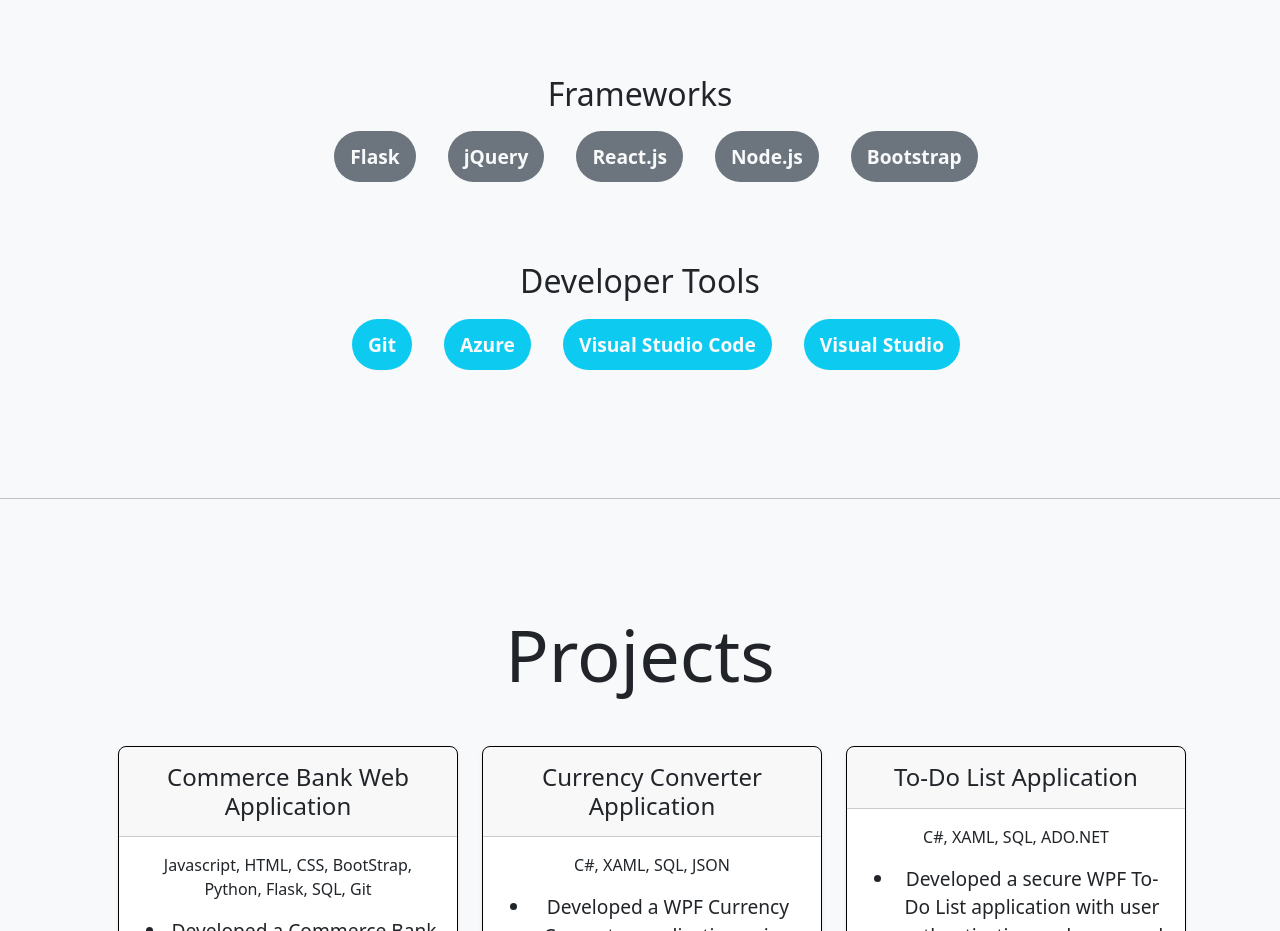
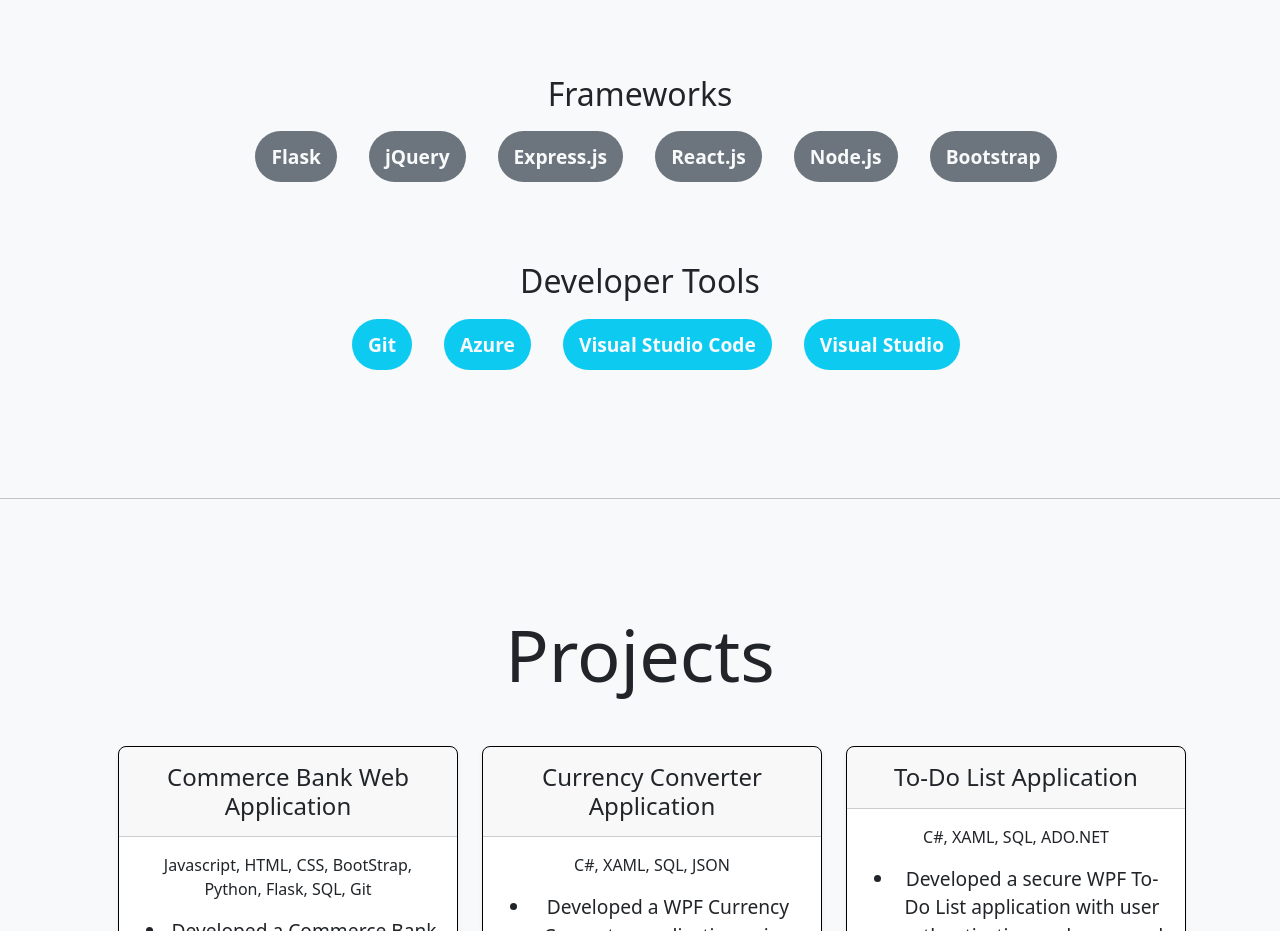
Before and after one commit to MoLife4L/Potrfolio, a plain HTML site: page index.html in a window 1280 px wide. Shown: the part 2740-3671 px from the top of the page. Drawn offline with nearby package versions, Linux system fonts and the light colour scheme.

Commit message:
Update index.html

```diff
--- a/index.html
+++ b/index.html
@@ -201,6 +201,7 @@
           <ul class="d-flex flex-wrap justify-content-center">
             <li class="badge rounded-pill p-3 bg-secondary text-light mx-3">Flask</li>
             <li class="badge rounded-pill p-3 bg-secondary text-light mx-3">jQuery</li>
+            <li class="badge rounded-pill p-3 bg-secondary text-light mx-3">Express.js</li>
             <li class="badge rounded-pill p-3 bg-secondary text-light mx-3">React.js</li>
             <li class="badge rounded-pill p-3 bg-secondary text-light mx-3">Node.js</li>
             <li class="badge rounded-pill p-3 bg-secondary text-light mx-3">Bootstrap</li>
```
